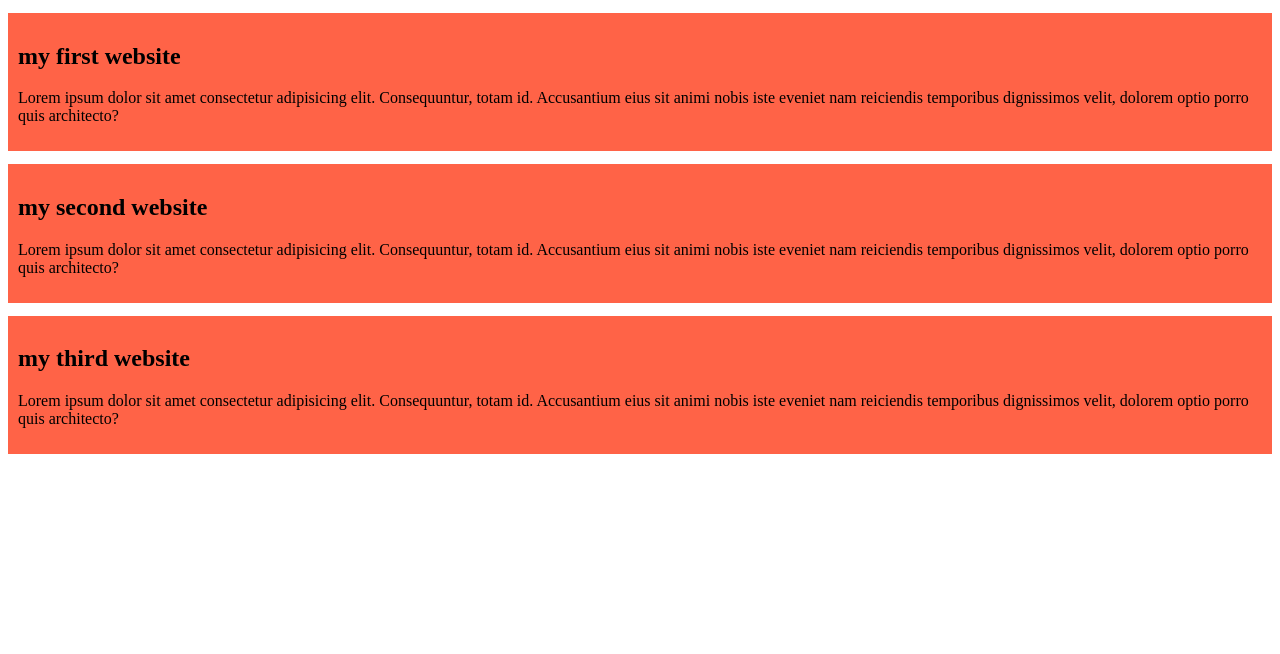
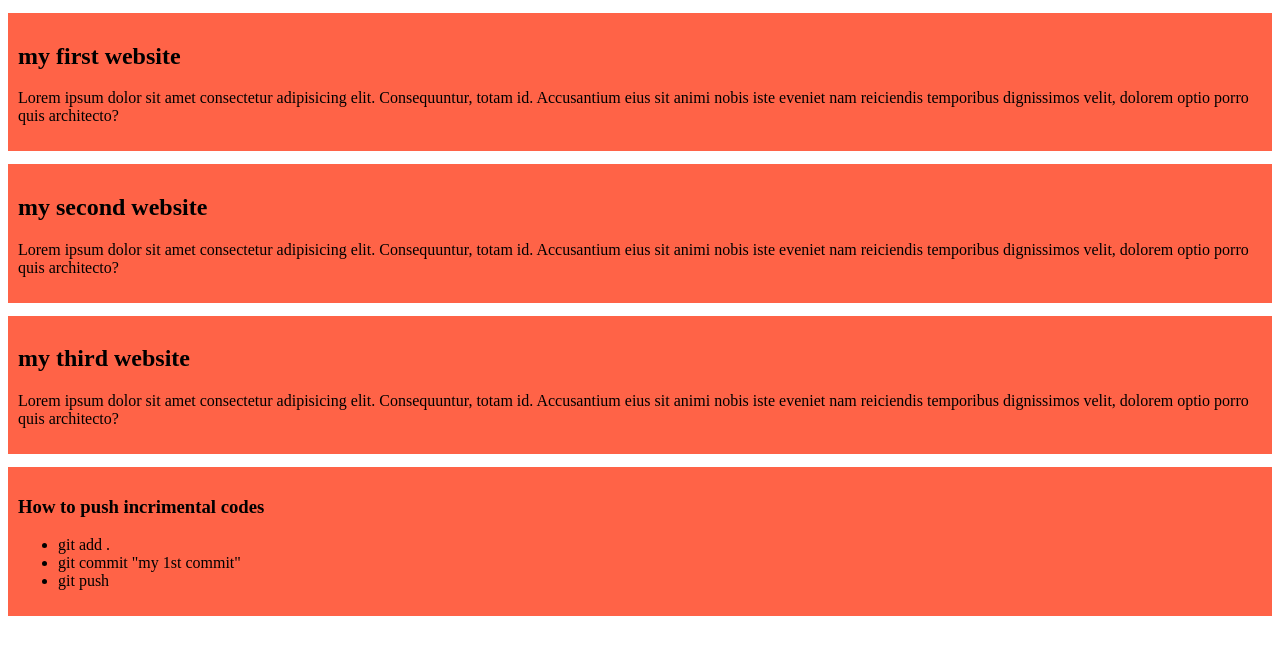
Before and after one commit to Tasmeem-Sultana5623/my-simple-wesite, a plain HTML site: page index.html in a window 1280 px wide. Drawn offline with Linux system fonts and the light colour scheme.

Commit message:
commited the list

```diff
--- a/index.html
+++ b/index.html
@@ -47,6 +47,17 @@
 
 
     </div>
+    <div>
+        <h3>How to push incrimental codes</h3>
+        <ul>
+            <li>
+                git add .
+
+        </li>
+        <li> git commit "my 1st commit"</li>
+        <li> git push</li>
+        </ul>
+    </div>
 
 </body>
 </html>
```
